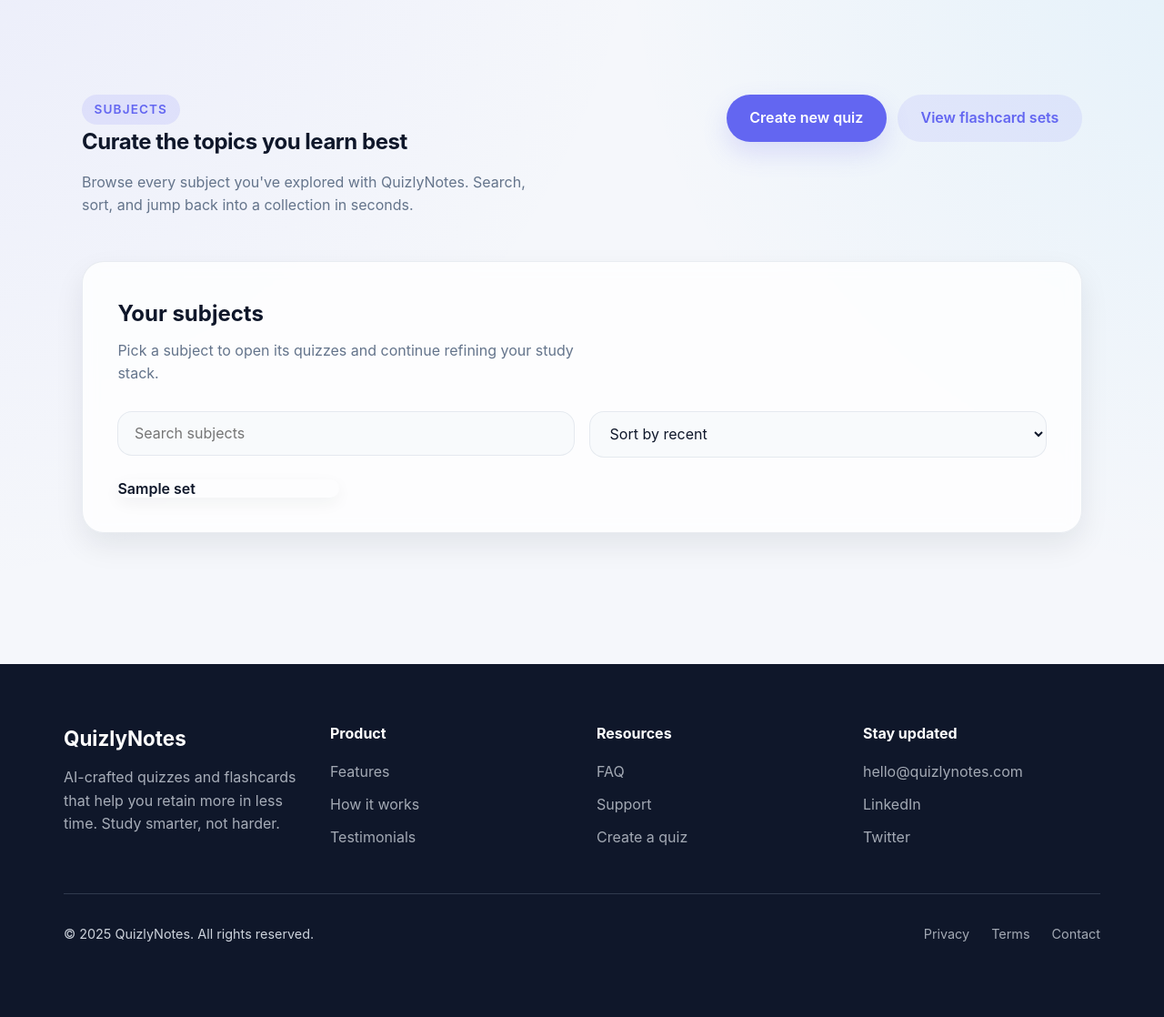
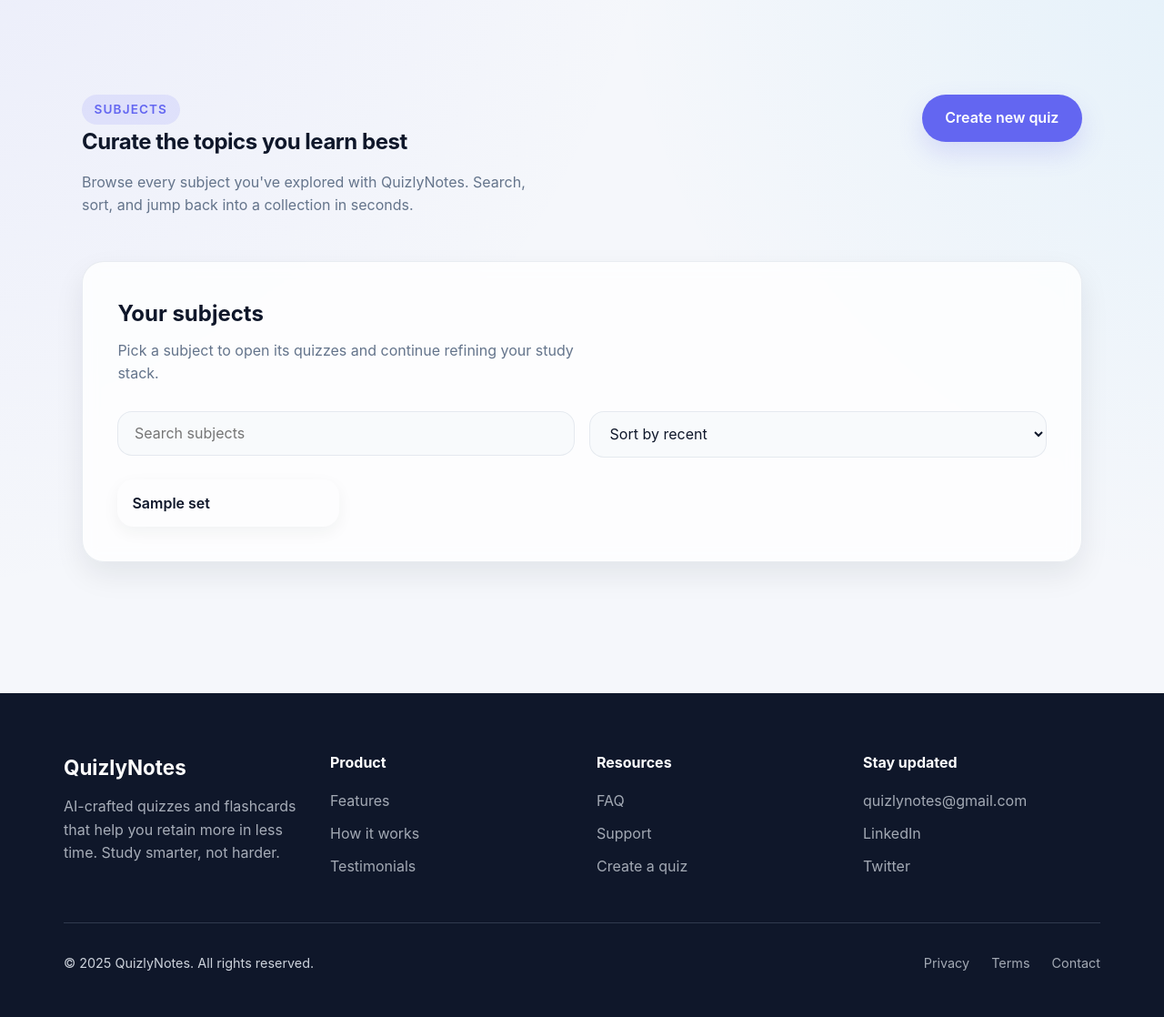
Before and after one commit to joeFerguson3/Flashcard-generator, a Flask app: page /home in a window 1280 px wide. Shown: the part 81-1199 px from the top of the page at 91% size. Before the commit the page ends 1117 px from the top, so only its background shows below. Run offline with Flask 3, Linux system fonts and the light colour scheme; the visitor is signed in with stand-in values (Sample User, id 1); tables that the repository leaves empty hold one stand-in row (values such as "Sample post").

Commit message:
minor cahnges

```diff
--- a/TODO.txt
+++ b/TODO.txt
@@ -25,3 +25,8 @@ auto select next question text box
 
 
 filter text generated e.g remove '
+
+generate quiz bootom of notes
+new questions
+input sanitisation#
+gdpr
--- a/static/css/style.css
+++ b/static/css/style.css
@@ -940,7 +940,7 @@ body.app-shell {
     justify-content: flex-start;
     gap: 0.75rem;
     border-radius: var(--radius-md);
-    padding: 0.9rem 1.1rem;
+    padding: 1.1rem;
     background: var(--surface);
     border: 1px solid var(--surface-border);
     box-shadow: 0 6px 18px rgba(15, 23, 42, 0.05);
@@ -1001,7 +1001,7 @@ body.app-shell {
     width: 100%;
     background: none;
     border: none;
-    padding: 0;
+    padding: 1rem;
     text-align: left;
     color: inherit;
 }
--- a/templates/footer.html
+++ b/templates/footer.html
@@ -23,7 +23,7 @@
         <div class="footer-column">
             <h4>Stay updated</h4>
             <ul>
-                <li><a href="mailto:hello@quizlynotes.com">hello@quizlynotes.com</a></li>
+                <li><a href="mailto:quizlynotes@gmail.com">quizlynotes@gmail.com</a></li>
                 <li><a href="https://www.linkedin.com" target="_blank" rel="noreferrer">LinkedIn</a></li>
                 <li><a href="https://twitter.com" target="_blank" rel="noreferrer">Twitter</a></li>
             </ul>
@@ -34,7 +34,7 @@
         <nav>
             <a href="#">Privacy</a>
             <a href="#">Terms</a>
-            <a href="mailto:hello@quizlynotes.com">Contact</a>
+            <a href="mailto:quizlynotes@gmail.com">Contact</a>
         </nav>
     </div>
 </footer>
--- a/templates/home.html
+++ b/templates/home.html
@@ -21,7 +21,6 @@
             </div>
             <div class="page-actions">
                 <a href="/upload" class="btn">Create new quiz</a>
-                <a href="/sets" class="btn-secondary btn">View flashcard sets</a>
             </div>
         </section>
 
--- a/utils/ai_utils.py
+++ b/utils/ai_utils.py
@@ -9,6 +9,7 @@ load_dotenv()
 client = OpenAI(api_key=os.getenv("OPENAI_API_KEY"))
 
 def question(text, title):
+    print("gen q")
     response = client.chat.completions.create(
         model="gpt-4o-mini",
         messages=[
@@ -75,7 +76,7 @@ Your output must be a single JSON object, matching exactly one schema above, wit
 
     response = json.loads(response.choices[0].message.content)
     response["title"] = title
-
+    print("generated q")
     return response
 
 
```
